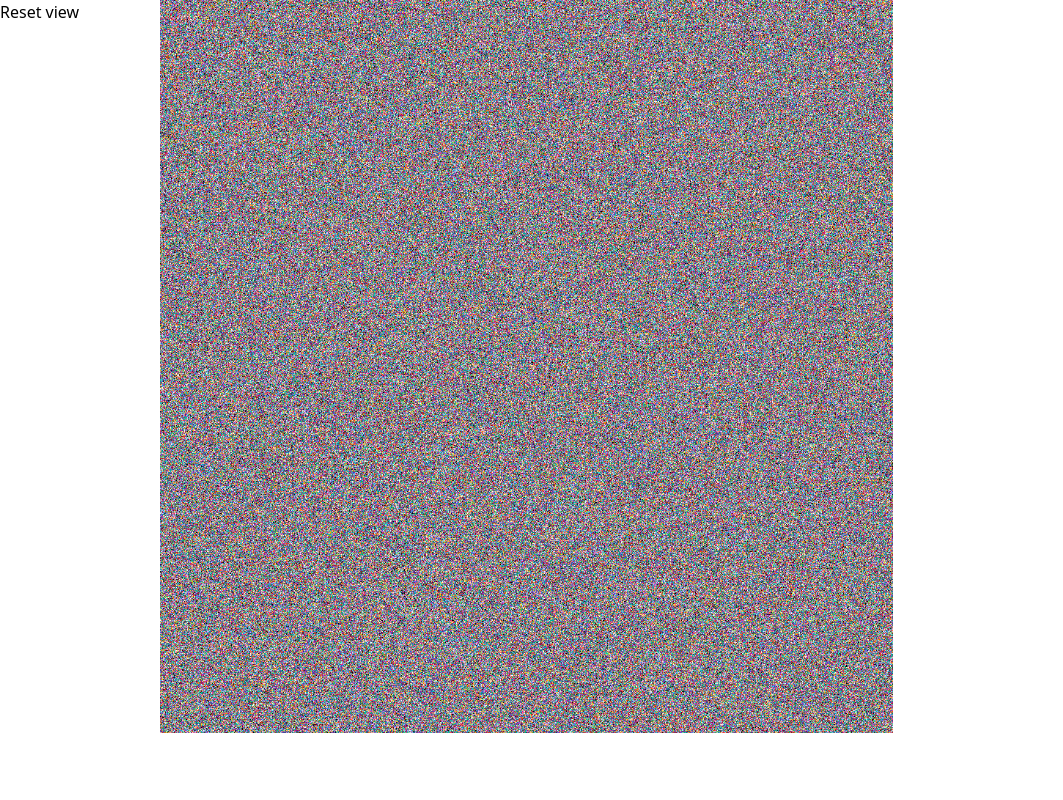
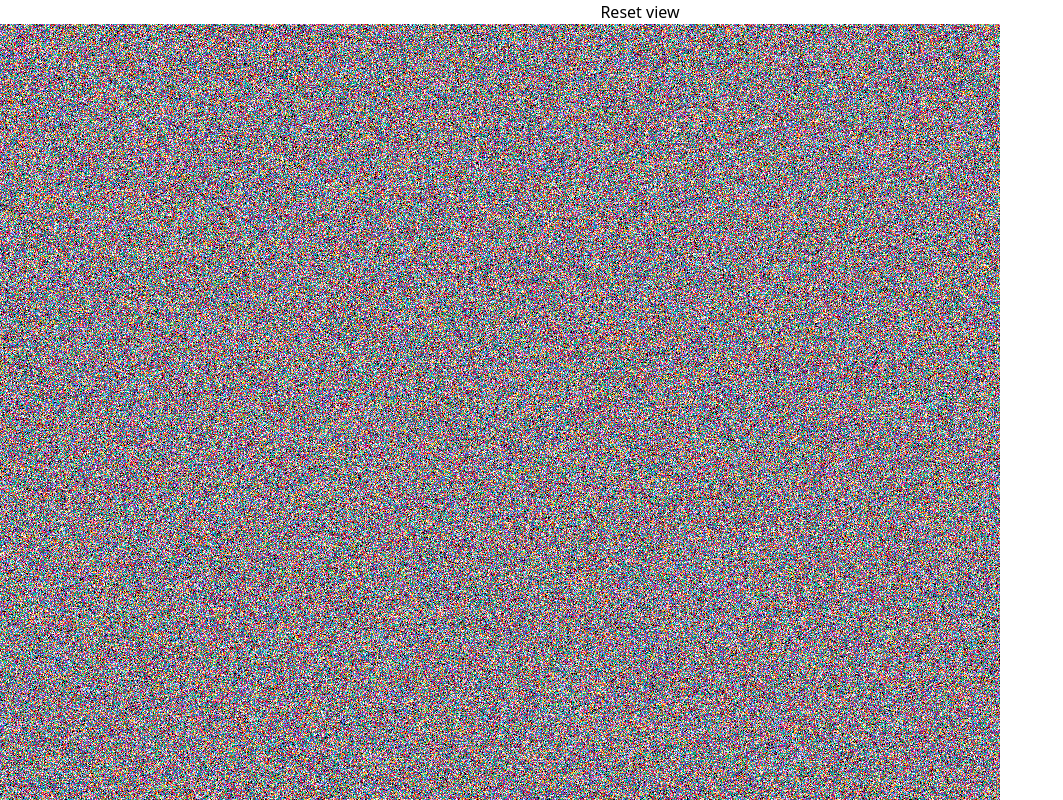
Before and after one commit to TheSeagullDev/place, a SvelteKit app: page / in a window 1280 px wide. Shown: the top 800 px of the page, without its empty margins (0-1063 px from the left). Built offline with nearby package versions, Linux system fonts and the light colour scheme.

Commit message:
add a color picker (it doesn't work yet)

```diff
--- a/src/routes/+page.svelte
+++ b/src/routes/+page.svelte
@@ -268,8 +268,9 @@
 	}
 </script>
 
+<div class="h-screen flex flex-col items-center">
 	<button
-	class="fixed"
+		class=""
 		onclick={() => {
 			viewportTransform.x = 0;
 			viewportTransform.y = 0;
@@ -278,10 +279,10 @@
 		}}>Reset view</button
 	>
 
-<div class="fixed left-[12.5%] h-screen w-3/4">
+	<div class="relative w-full flex-1">
 		<canvas
 			bind:this={canvasElement}
-		class="absolute h-11/12"
+			class="absolute"
 			onmousedown={(e) => {
 				previousX = e.clientX;
 				previousY = e.clientY;
@@ -319,9 +320,16 @@
 		></canvas>
 		<canvas
 			bind:this={hoverOverlay}
-		class="[pointer-events:none] absolute h-11/12"
+			class="[pointer-events:none] absolute"
 			width={size}
 			height={size}
 		>
 		</canvas>
 	</div>
+
+	<div class="grid grid-cols-8 gap-1 w-content p-4">
+		{#each colors as color}
+			<div class="size-8 border-2 rounded-md hover:scale-110 transition-all" style="background-color: #{color};"></div>
+		{/each}
+	</div>
+</div>
```
Lines whose indentation alone changed are shown as unchanged.
